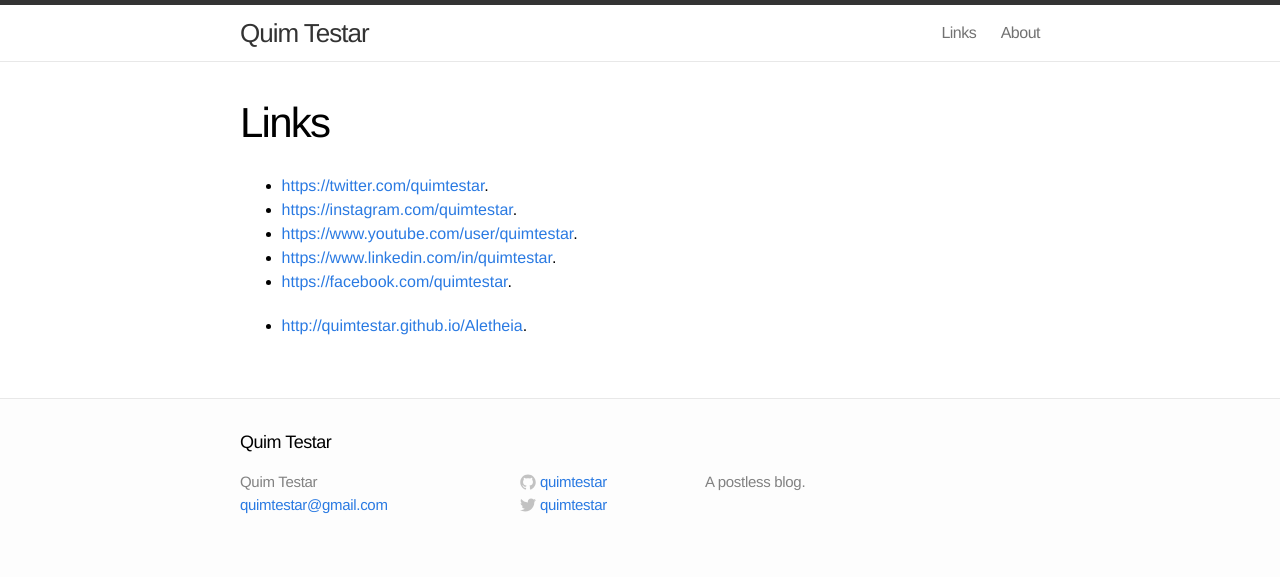
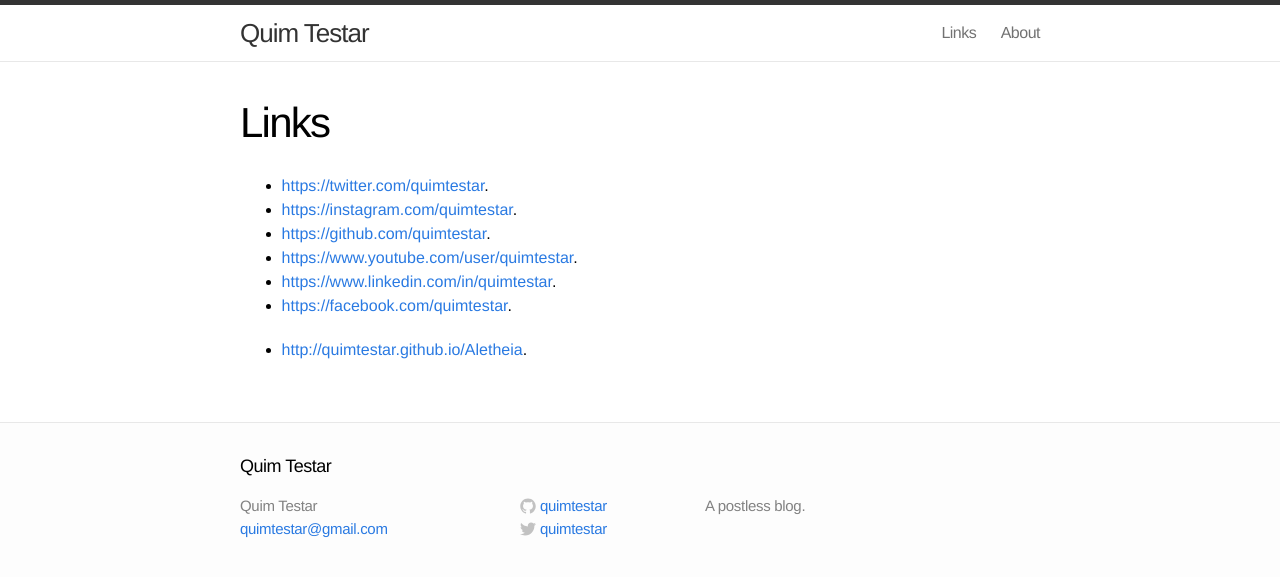
Before and after one commit to quimtestar/quimtestar.github.io, a Jekyll site: the page built from 10-links.md, in a window 1280 px wide. Shown: the top 577 px of the page. Built offline with Jekyll 4.4.1, drawn with Linux system fonts in a browser that asks for light colours; part of the change alters nothing that is shown.

Commit message:
Added the github profile link in the list.

```diff
--- a/10-links.md
+++ b/10-links.md
@@ -5,6 +5,7 @@ permalink: /links/
 ---
 * [https://twitter.com/quimtestar](https://twitter.com/quimtestar).
 * [https://instagram.com/quimtestar](https://instagram.com/quimtestar).
+* [https://github.com/quimtestar](https://github.com/quimtestar).
 * [https://www.youtube.com/user/quimtestar](https://www.youtube.com/user/quimtestar).
 * [https://www.linkedin.com/in/quimtestar](https://www.linkedin.com/in/quimtestar).
 * [https://facebook.com/quimtestar](https://facebook.com/quimtestar).
```
